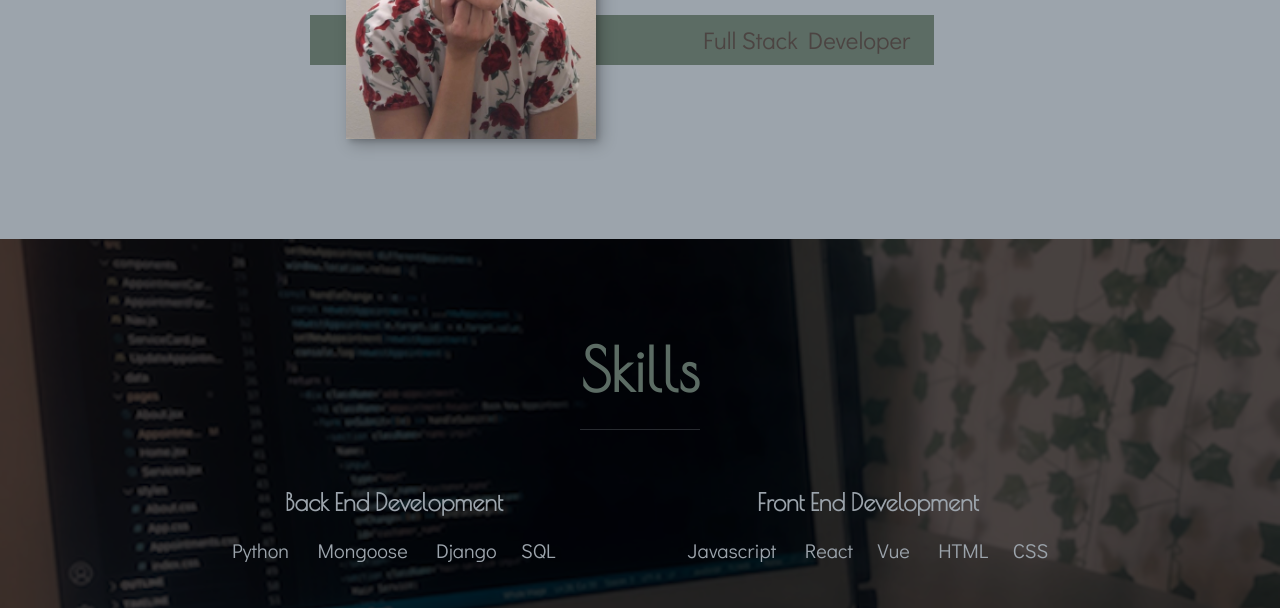
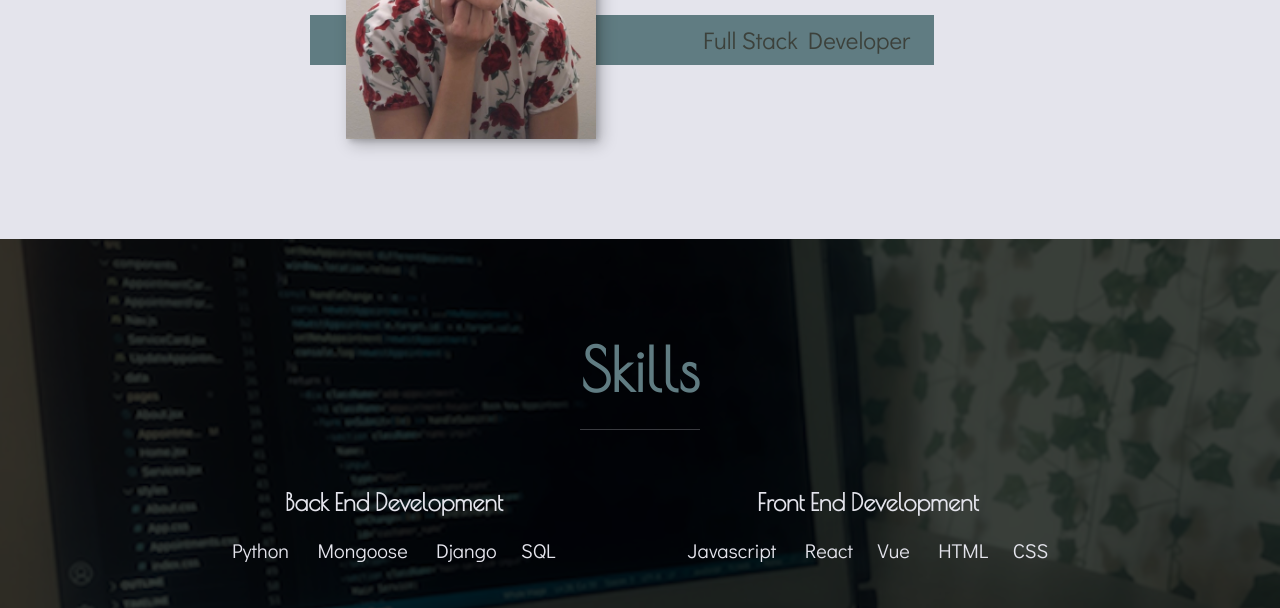
Before and after one commit to the-coding-cleric/charlie-lin-portfolio, a website: page index.html in a window 1280 px wide. Shown: the part 492-1100 px from the top of the page. Drawn offline with nearby package versions, Linux system fonts and the light colour scheme.

Commit message:
updated color scheme

```diff
--- a/css/style.css
+++ b/css/style.css
@@ -10,9 +10,9 @@
   --fw-reg: 300;
   --fw-bold: 900;
 
-  --clr-light: #9ca4ac;
-  --clr-dark:#4c4442 ;
-  --clr-accent:#5c6c64 ;
+  --clr-light: #e4e4ec;
+  --clr-dark:#3c413b ;
+  --clr-accent:#607c82 ;
 
   --fs-h1: 4.5rem;
     --fs-h2: 3.75rem;
```
